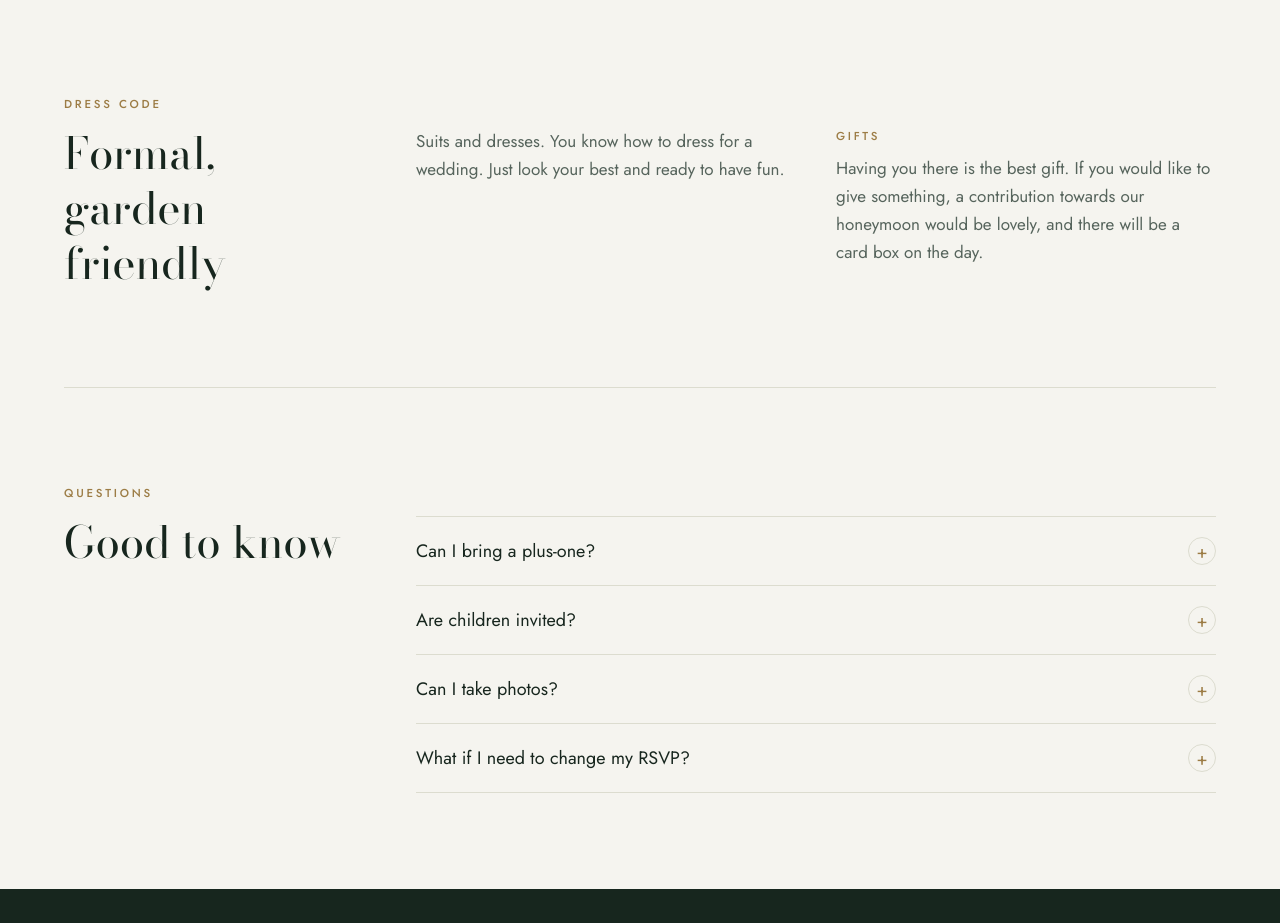
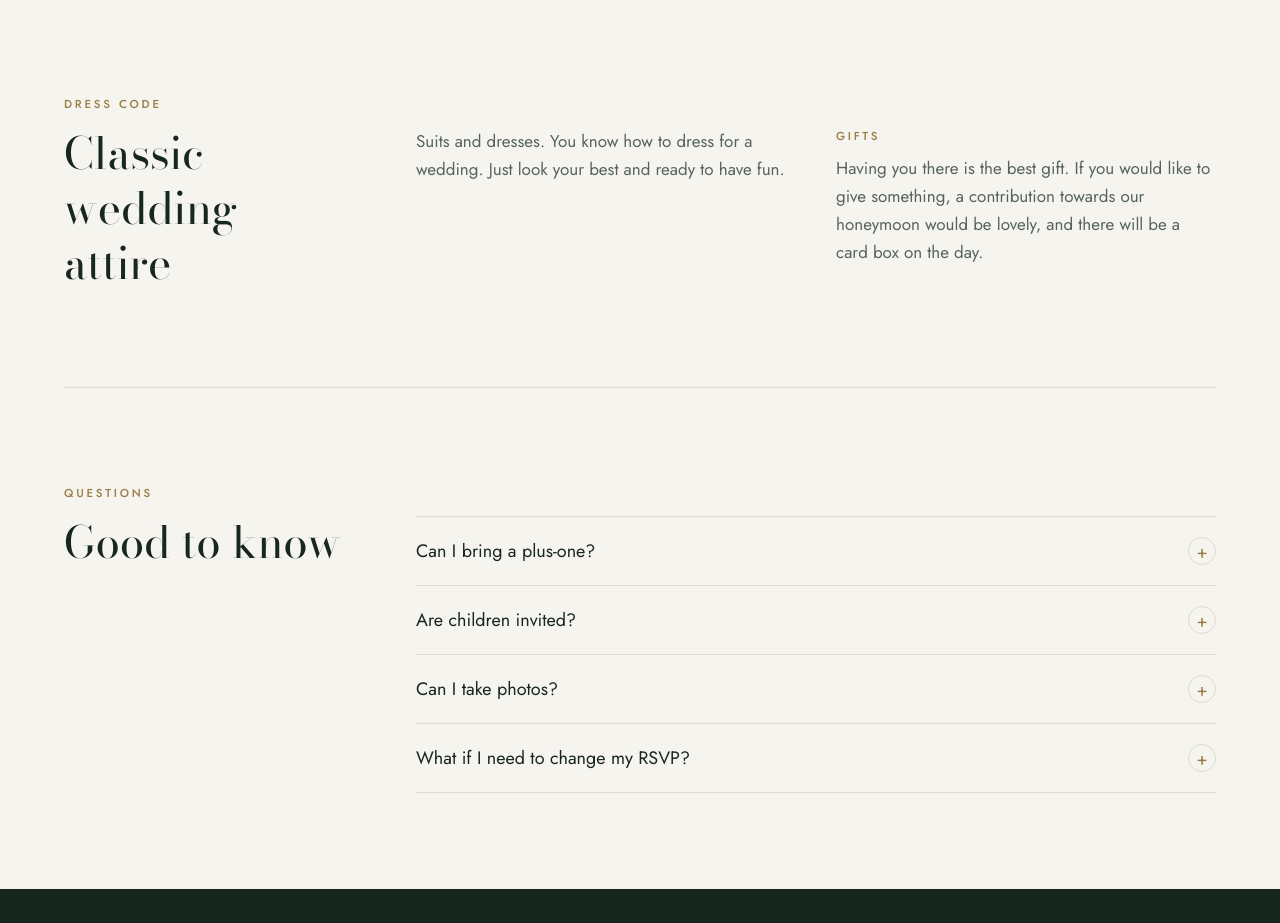
Before and after one commit to jamieharper0798/Apps, a React (Vite) app in the folder wedding/: page / in a window 1280 px wide. Shown: the part 2820-3743 px from the top of the page. Built offline with nearby package versions, Linux system fonts and the light colour scheme.

Commit message:
Rename dress code heading to Classic wedding attire
Co-Authored-By: Claude Opus 5.5 <noreply@anthropic.com>
Claude-Session: https://claude.ai/code/session_01EmRaiQFBuzG894yJQhP3g3

```diff
--- a/wedding/src/wedding.ts
+++ b/wedding/src/wedding.ts
@@ -39,7 +39,7 @@ export const wedding = {
   ],
 
   dressCode: {
-    title: 'Formal, garden friendly',
+    title: 'Classic wedding attire',
     body: 'Suits and dresses. You know how to dress for a wedding. Just look your best and ready to have fun.',
   },
 
```
